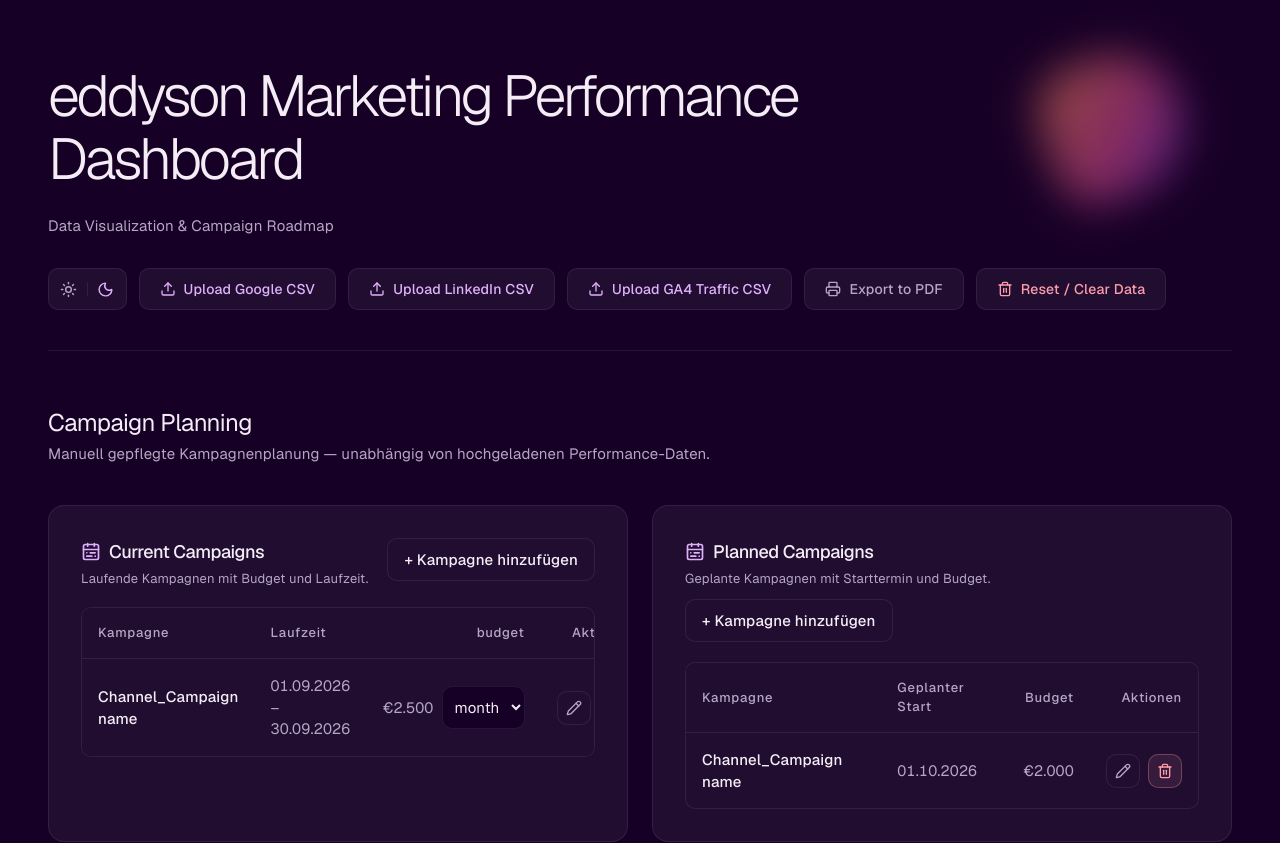
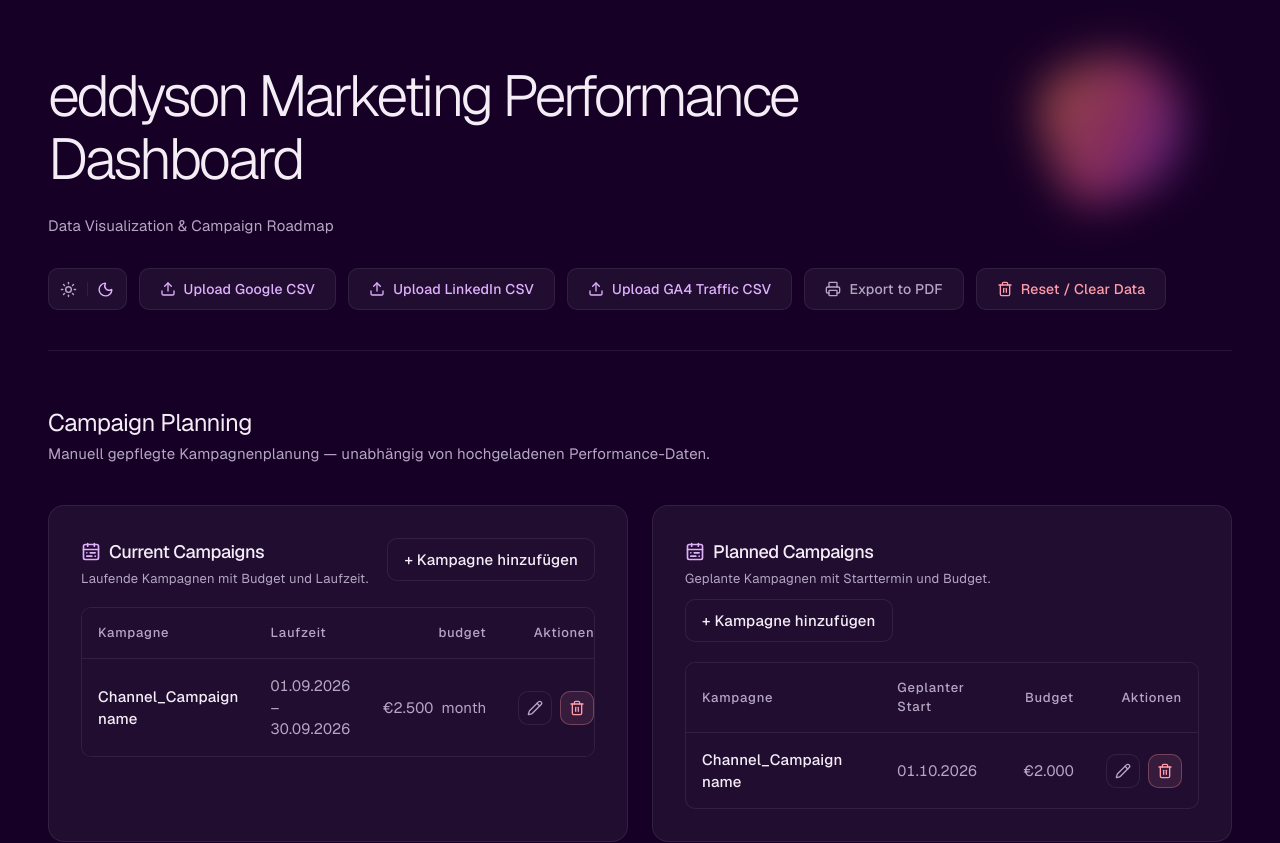
Before and after one commit to u-zzx/marketing-performance-dashboard, a Next.js app: page / in a window 1280 px wide. Shown: the top 843 px of the page. Built offline with nearby package versions, Linux system fonts and the light colour scheme.

Commit message:
Refine budget display, cursor glow and landing page layout

```diff
--- a/app/globals.css
+++ b/app/globals.css
@@ -55,7 +55,6 @@
     --chart-7: #98673c;
     --chart-8: #606fa6;
   }
-  :root[data-theme="light"] .cursor-glow { width: 48px; height: 48px; margin: -24px 0 0 -24px; }
   :root[data-theme="light"] .dashboard :is(input,textarea)::placeholder { opacity: 1; }
 }
 
@@ -67,9 +66,9 @@
   position: fixed;
   top: 0;
   left: 0;
-  width: 240px;
-  height: 240px;
-  margin: -120px 0 0 -120px;
+  width: 48px;
+  height: 48px;
+  margin: -24px 0 0 -24px;
   z-index: 50;
   pointer-events: none;
   border-radius: 50%;
--- a/components/CampaignPlanning.js
+++ b/components/CampaignPlanning.js
@@ -354,14 +354,7 @@
               { key: 'budget', label: 'budget', align: 'right', render: (row) => (
                 <div className="flex items-center justify-end gap-2 whitespace-nowrap">
                   <span>{formatBudget(row.budget)}</span>
-                  <BudgetPeriodSelect
-                    label={`Budget period — ${row.name}`}
-                    value={row.budgetPeriod}
-                    onChange={(budgetPeriod) => setCurrent((rows) => rows.map((item) =>
-                      item.id === row.id ? { ...item, budgetPeriod } : item
-                    ))}
-                  />
-                  <span className="hidden print:inline">{row.budgetPeriod ?? 'month'}</span>
+                  <span>{row.budgetPeriod ?? 'month'}</span>
                 </div>
               ) },
             ]}
--- a/components/Ga4LandingAnalysis.js
+++ b/components/Ga4LandingAnalysis.js
@@ -56,20 +56,15 @@
 
   return (
     <section className="mt-6 space-y-5 border-t border-line pt-6" style={{ printColorAdjust: 'exact', WebkitPrintColorAdjust: 'exact' }} aria-labelledby="landing-analysis-title">
-      <h3 id="landing-analysis-title" className="text-lg font-medium text-foreground">Landing Page Analysis</h3>
       {!data.channels.length ? (
-        <p className="rounded-control border border-line bg-surface p-4 text-sm text-muted">
-          Upload a GA4 CSV containing Landingpage + Abfragestring, Sitzung – primäre Channelgruppe (Standard-Channelgruppe), and Sitzungen to see landing page charts. Your existing traffic table remains available above.
-        </p>
+        <>
+          <h3 id="landing-analysis-title" className="text-lg font-medium text-foreground">Landing Page Analysis</h3>
+          <p className="rounded-control border border-line bg-surface p-4 text-sm text-muted">
+            Upload a GA4 CSV containing Landingpage + Abfragestring, Sitzung – primäre Channelgruppe (Standard-Channelgruppe), and Sitzungen to see landing page charts. Your existing traffic table remains available above.
+          </p>
+        </>
       ) : (
         <>
-          <div>
-            <label htmlFor="landing-page-filter" className="mb-2 block text-sm font-medium text-foreground">Landing Page Filter</label>
-            <input id="landing-page-filter" type="search" value={filter} onChange={event => setFilter(event.target.value)} placeholder="Search landing page..."
-              className="w-full rounded-control border border-line bg-surface px-4 py-3 text-sm text-foreground outline-none focus:border-accent focus:bg-raised print:hidden" />
-            <p className="mt-2 text-xs text-muted print:hidden">Matches any part of the landing page, ignoring case. Only Top 5 Landing Pages by Sessions is filtered.</p>
-            <p className="hidden text-sm print:block">{filter || 'All landing pages'}</p>
-          </div>
           <div className={card}>
             <h4 className="mb-1 font-medium text-foreground">All Traffics (Source / Channel)</h4>
             <p className="mb-4 text-xs text-muted">{format(total)} sessions · All Source / Channel</p>
@@ -77,6 +72,14 @@
                 {data.sources.map(row => <BarRow key={row.channel} label={row.channel} total={row.sessions} max={sourceMax} colors={colors} segments={[{ ...row, denominator: total }]} />)}
                 <Axis max={sourceMax} />
             </div>
+          </div>
+          <h3 id="landing-analysis-title" className="text-lg font-medium text-foreground">Landing Page Analysis</h3>
+          <div>
+            <label htmlFor="landing-page-filter" className="mb-2 block text-sm font-medium text-foreground">Landing Page Filter</label>
+            <input id="landing-page-filter" type="search" value={filter} onChange={event => setFilter(event.target.value)} placeholder="Search landing page..."
+              className="w-full rounded-control border border-line bg-surface px-4 py-3 text-sm text-foreground outline-none focus:border-accent focus:bg-raised print:hidden" />
+            <p className="mt-2 text-xs text-muted print:hidden">Matches any part of the landing page, ignoring case. Only Top 5 Landing Pages by Sessions is filtered.</p>
+            <p className="hidden text-sm print:block">{filter || 'All landing pages'}</p>
           </div>
           <div className={card}>
             <h4 className="mb-1 font-medium text-foreground">Top 5 Landing Pages by Sessions</h4>
```
